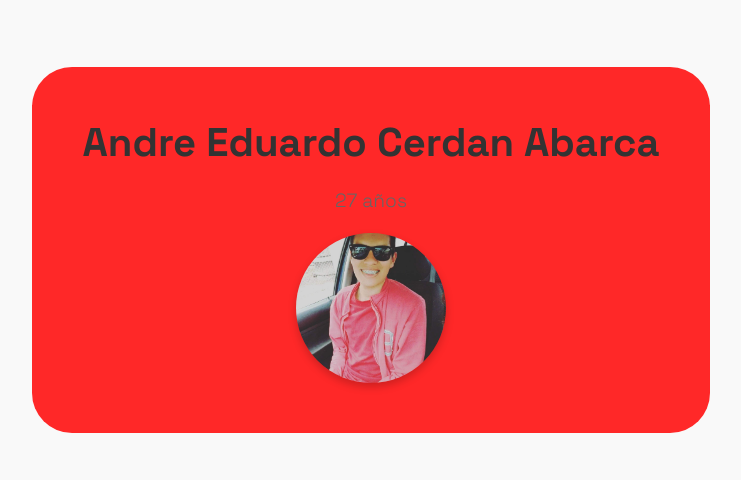
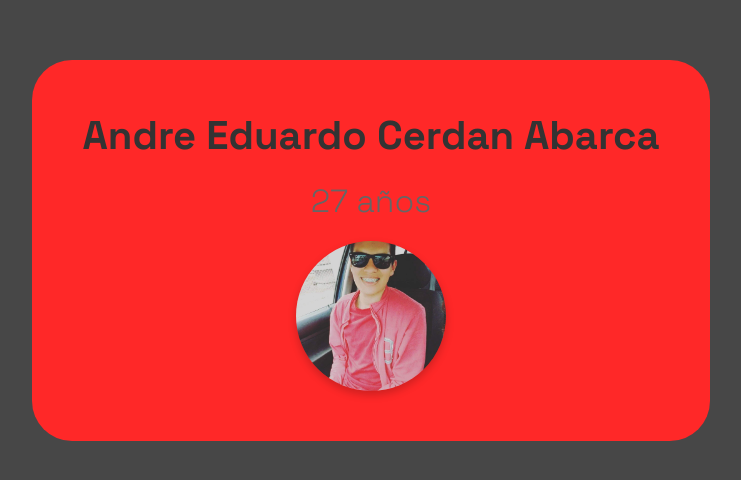
Before and after one commit to megaandre/Parcial1-Practica3, a plain HTML site: page docs/index.html in a window 1280 px wide. Shown: the part 150-630 px from the top of the page, without its empty margins (269-1010 px from the left). Drawn offline with Linux system fonts and the light colour scheme.

Commit message:
Pequeños ajustes

```diff
--- a/docs/styles.css
+++ b/docs/styles.css
@@ -1,5 +1,5 @@
 body {
-    background-color: #f9f9f9;
+    background-color: #474747;
     font-family: 'Space Grotesk', sans-serif;
     margin: 0;
     padding: 0;
@@ -27,7 +27,7 @@ h1 {
 }
 
 p {
-    font-size: 1.2rem;
+    font-size: 2rem;
     color: #666;
     margin: 0;
 }
```
